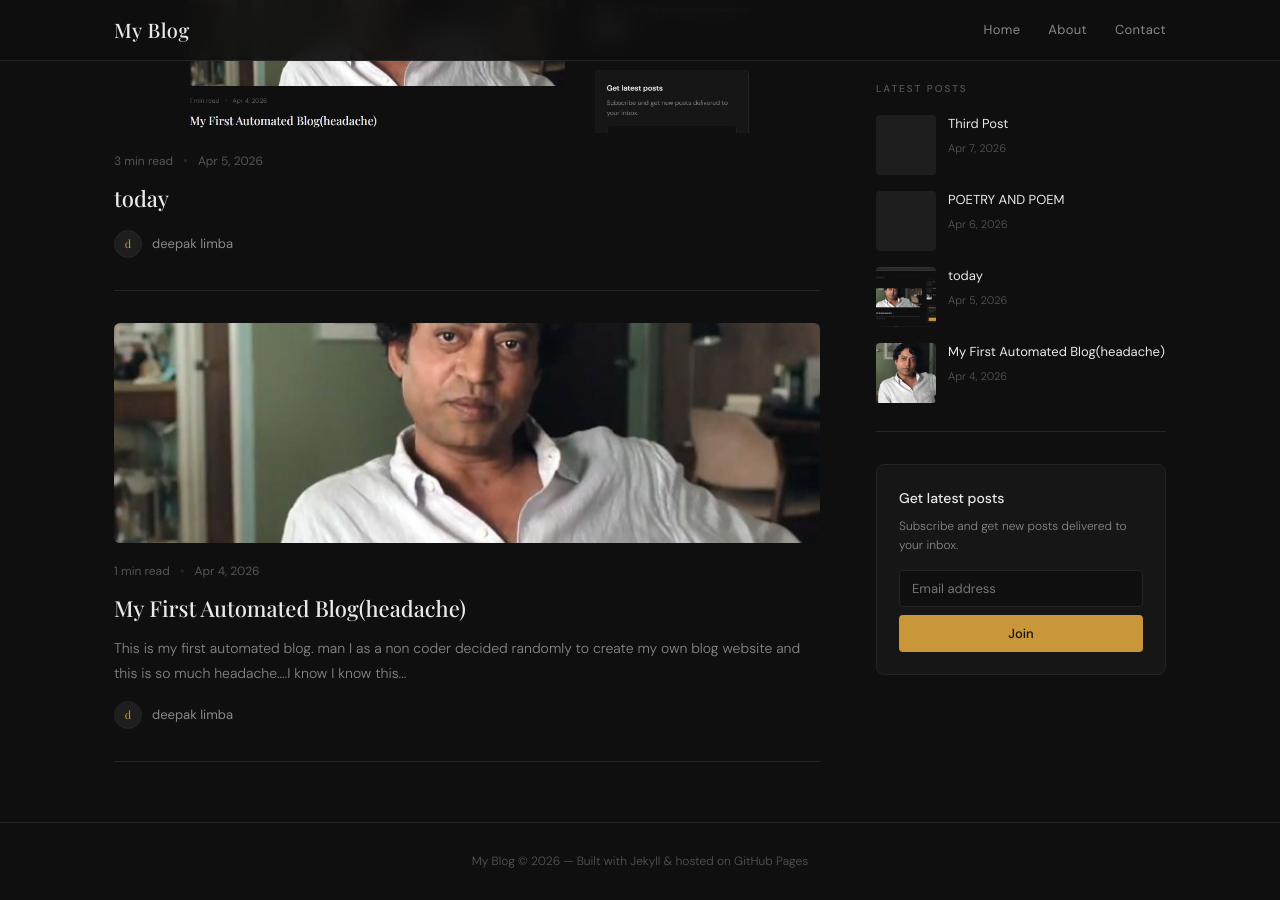
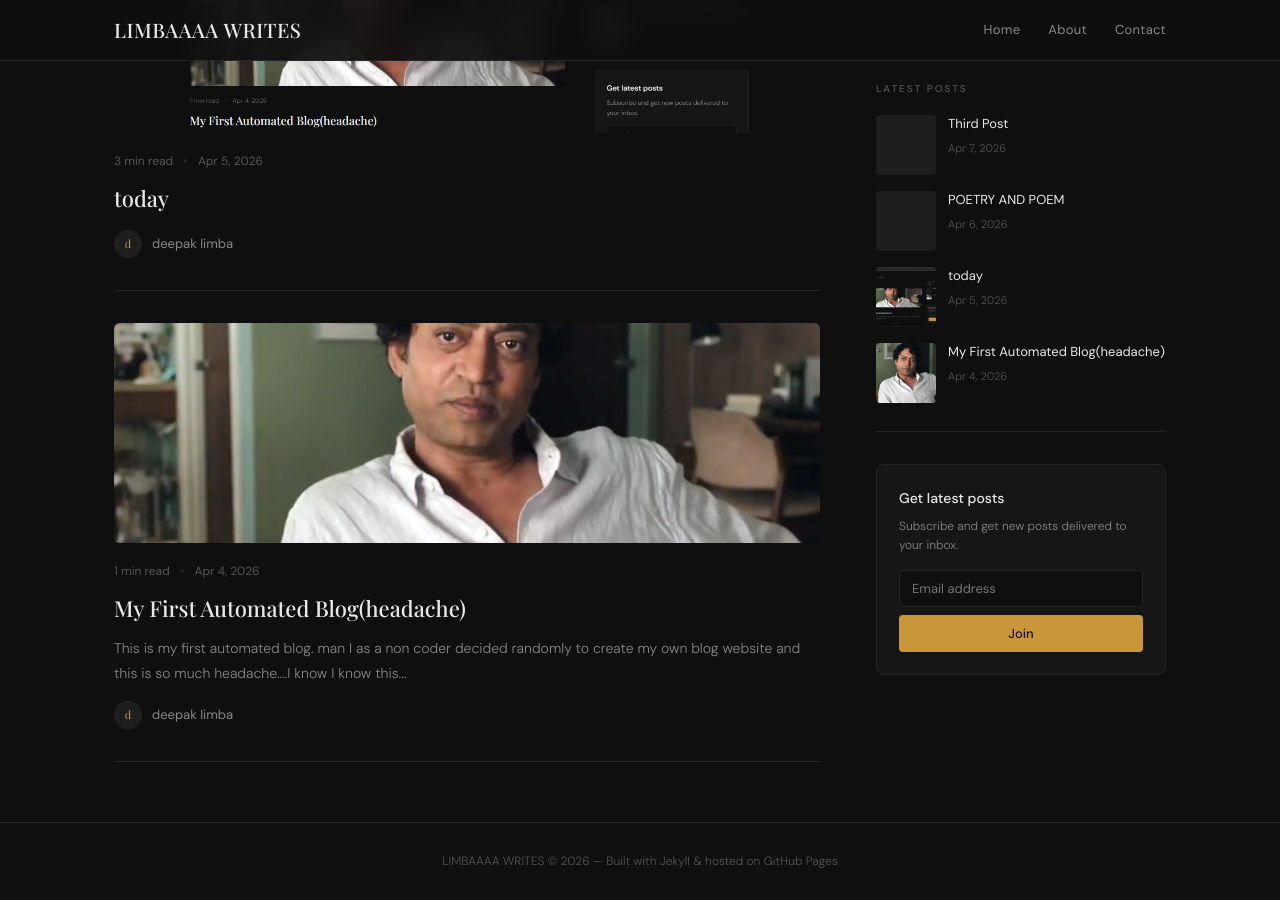
Before and after one commit to limbahubgit/limbahubgit.github.io, a Jekyll site: the page built from index.md, in a window 1280 px wide and 900 px high, scrolled down 1311 px. Built offline with Jekyll 4.4.1, drawn with Linux system fonts in a browser that asks for light colours.

Commit message:
Update _config.yml

```diff
--- a/_config.yml
+++ b/_config.yml
@@ -1,4 +1,4 @@
-title: "My Blog"
+title: "LIMBAAAA WRITES"
 description: "Thoughts, stories and ideas."
 author: "deepak limba"
 url: "https://limbahubgit.github.io"
```
